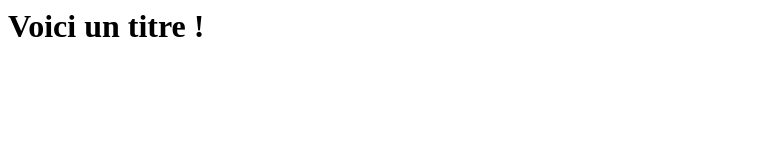
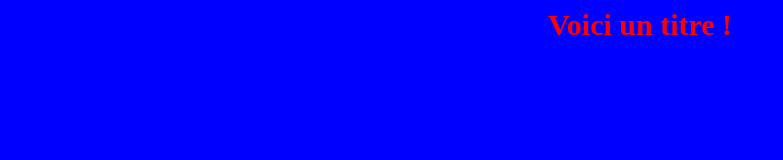
Before and after one commit to Fukuda76140/act1, a plain HTML site: page index.html in a window 1280 px wide. Shown: the whole page, without its empty margins (0-783 px from the left). Drawn offline with Linux system fonts and the light colour scheme.

Commit message:
Ajout du css (backround et h1)

```diff
--- /dev/null
+++ b/design.css
@@ -0,0 +1,11 @@
+html
+{
+	background-color: blue;
+}
+
+h1
+{
+	text-align: center;
+	font-size: 30px;
+	color:red;
+}
--- a/index.html
+++ b/index.html
@@ -1,6 +1,7 @@
 <html>
 <head>
 	<title>PORTFOLIO</title>
+	<link rel="stylesheet" type="text/css" href="design.css">
 </head>
 <body>
 <h1>Voici un titre !</h1>
```
